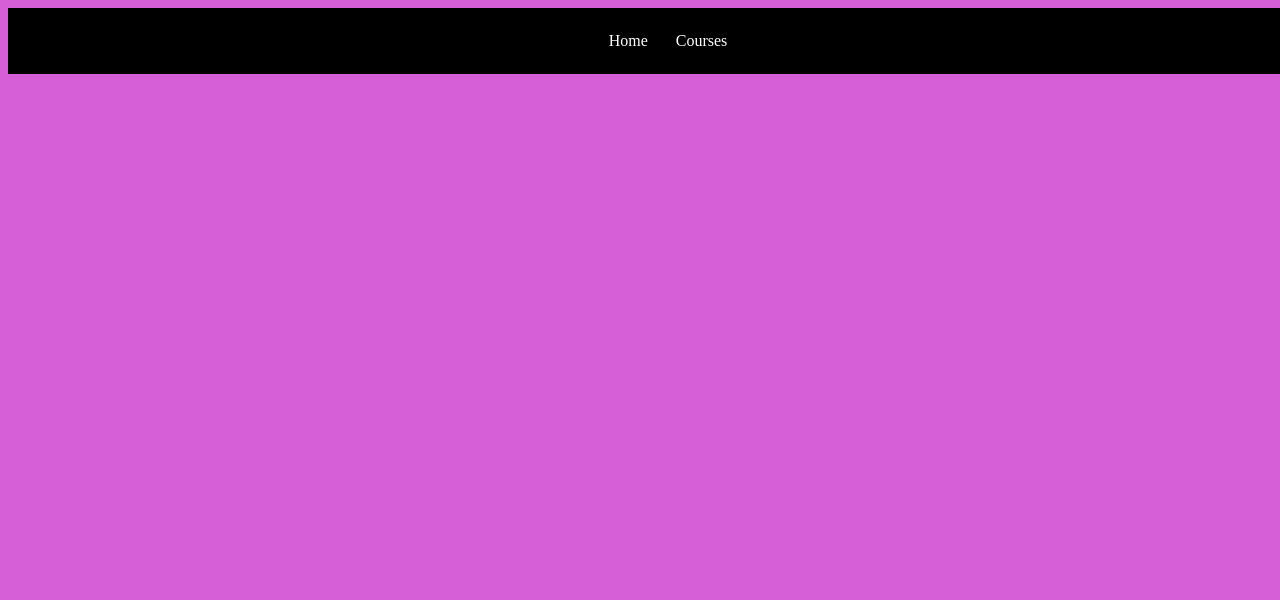
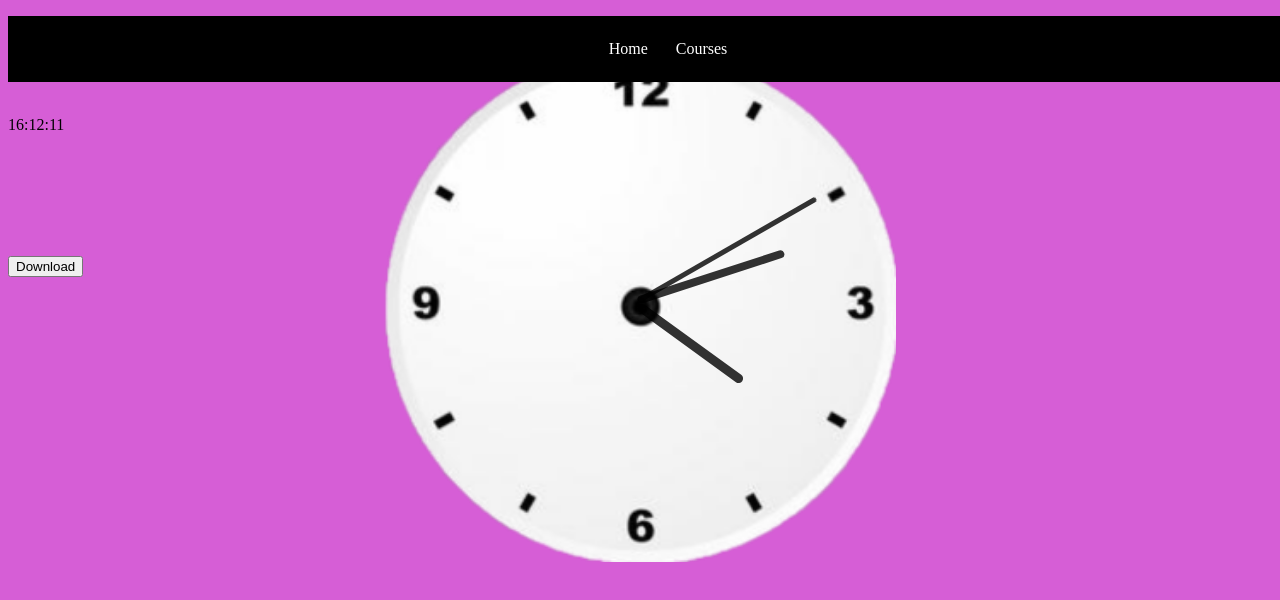
Before and after one commit to Harrison302009/Tewax, a website: page courses/list-of-courses.html in a window 1280 px wide. Drawn offline with Linux system fonts and the light colour scheme.

Commit message:
Added transitioning clock

```diff
--- a/courses/list-of-courses.html
+++ b/courses/list-of-courses.html
@@ -5,6 +5,7 @@
     <meta name="viewport" content="width=device-width, initial-scale=1.0">
     <title>Courses | Tewax</title>
     <link rel="stylesheet" href="../main.css">
+    <link rel="stylesheet" href="styles.css">
 </head>
 <body class="home">
     <nav>
@@ -15,5 +16,50 @@
             </ul>
         </div>
     </nav>
+    <audio src="../music/Parado No Bailao.mp3" autoplay loop></audio>
+    <p id="timer"></p>
+    <div id="body">
+        <div id="hour"></div>
+        <div id="minute"></div>
+        <div id="second"></div>
+    </div>
+    <button type="button" id="download">Download</button>
+    <script>
+
+        var result = document.getElementById("timer");
+        var hourDiv = document.getElementById("hour");
+        var minuteDiv = document.getElementById("minute");
+        var secondDiv = document.getElementById("second");
+        var download = document.getElementById("download");
+        download.download = "../music/Parado No Bailao.mp3"
+        var krok = setInterval(() => {
+            var time = new Date();
+            var seconds = time.getSeconds();
+            var minute = time.getMinutes();
+            var hour = time.getHours();
+            var hourRotate = 30 * hour + minute / 2;
+            var minuteRotate = 6 * minute;
+            var secondRotate = 6 * seconds;
+            if (time <= 0) {
+                clearTimeout(krok);
+                result.innerHTML = "TIME UP!!!";
+            } else {
+                result.innerHTML = `${hour}:${minute}:${seconds}`;
+            }
+        }, 1000);
+        setInterval(() => {
+            var time = new Date();
+            var seconds = time.getSeconds();
+            var minute = time.getMinutes();
+            var hour = time.getHours();
+            var hourRotate = 30 * hour + minute / 2;
+            var minuteRotate = 6 * minute;
+            var secondRotate = 6 * seconds;
+            hourDiv.style.transform = `rotate(${hourRotate}deg)`;
+            minuteDiv.style.transform = `rotate(${minuteRotate}deg)`;
+            secondDiv.style.transform = `rotate(${secondRotate}deg)`;
+            secondDiv.style.transition = "1s ease-in-out";
+        }, 1000);
+    </script>
 </body>
 </html>
--- /dev/null
+++ b/courses/styles.css
@@ -0,0 +1,52 @@
+#timer {
+    display: flex;
+    position: relative;
+    top: 100px;
+    z-index: 10;
+}
+
+#hour,
+#minute,
+#second {
+    position: absolute;
+    background: black;
+    border-radius: 10px;
+    transform-origin: bottom;
+}
+#hour {
+    width: 1.8%;
+    height: 25%;
+    top: 25%;
+    left: 48.85%;
+    opacity: 0.8;
+}
+
+#minute {
+    width: 1.6%;
+    height: 30%;
+    top: 19%;
+    left: 48.9%;
+    opacity: 0.8;
+}
+#second {
+    width: 1%;
+    height: 40%;
+    top: 9%;
+    left: 49.25%;
+    opacity: 0.8;
+}
+
+#download {
+    display: flex;
+    position: absolute;
+    top: 32%;
+}
+
+#body {
+    position: relative;
+    margin: auto;
+    background-image: url(noclock.png);
+    background-size: 100%;
+    height: 40vw;
+    width: 40vw;
+}
```
Also changed, not shown: courses/clock.jpg (added), courses/noclock.png (added), 1 other file.
